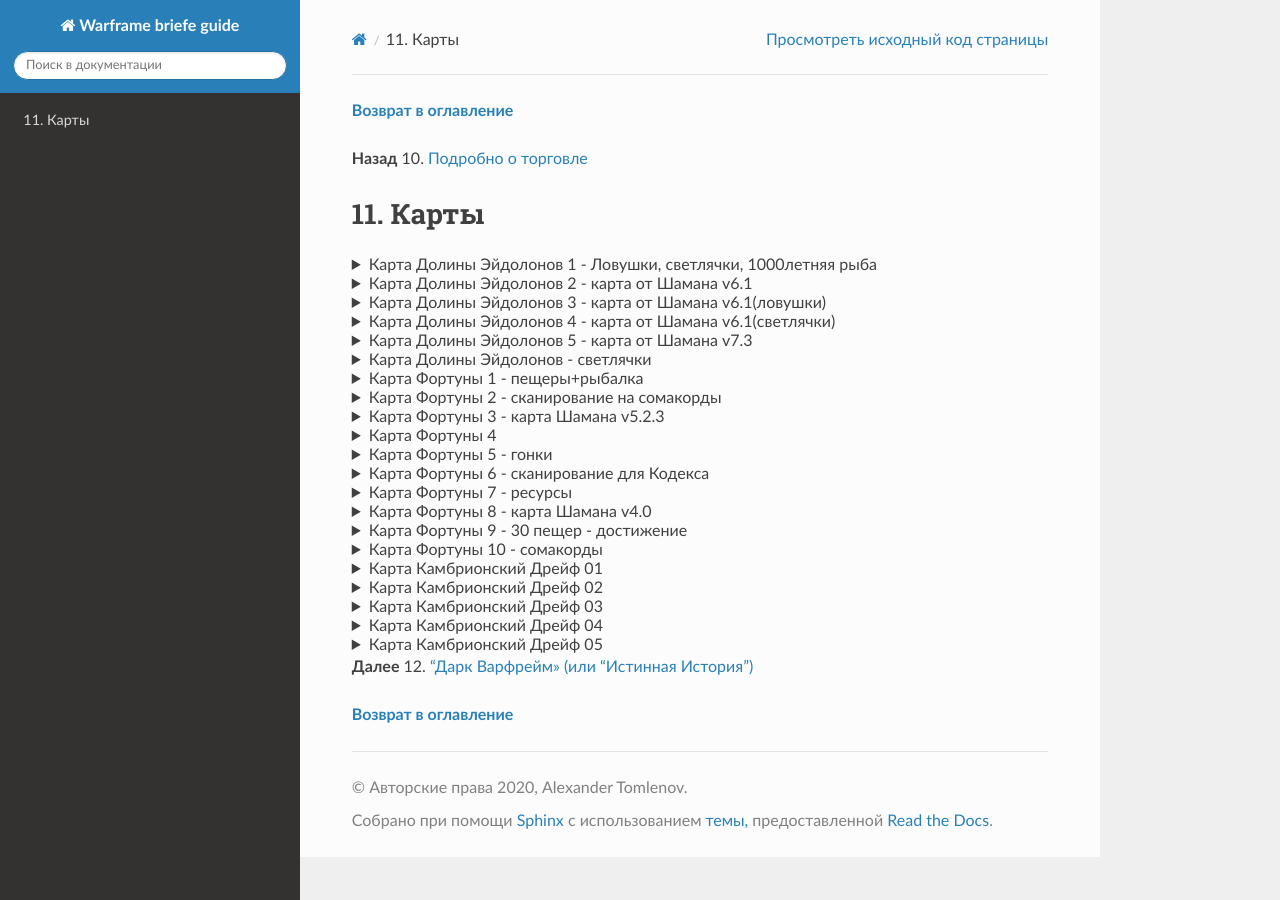
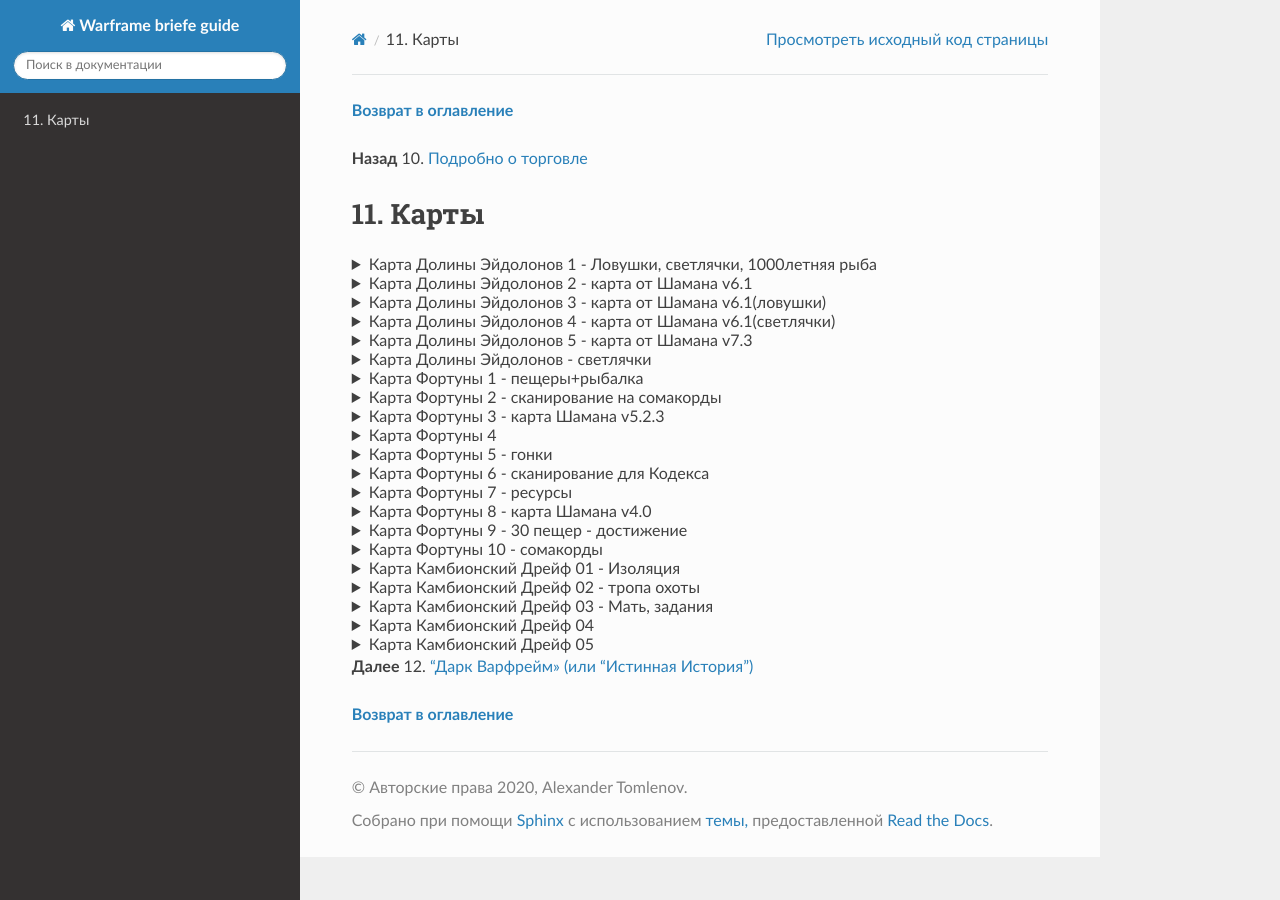
Before and after one commit to crackedmind/warframe-brief-guide, a Sphinx documentation site: the page built from source/11.md, in a window 1280 px wide. Built offline with Sphinx 7.4.7 and the Read the Docs theme 2.0.0, drawn with Linux system fonts in a browser that asks for light colours.

Commit message:
Карты - исправления

```diff
--- a/source/11.md
+++ b/source/11.md
@@ -119,37 +119,37 @@
 </details>
 
 <details>
-  <summary> Карта Камбрионский Дрейф 01</summary>
+  <summary> Карта Камбионский Дрейф 01 - Изоляция</summary>
 
-![Карта 18](maps\Map_Heart_of_Deimos 01.jpg  "Карта Деймоса 1")
+![Карта 18](maps/Map_Heart_of_Deimos 01.jpg  "Карта Деймоса 1")
 
 </details>
 
 <details>
-  <summary> Карта Камбрионский Дрейф 02</summary>
+  <summary> Карта Камбионский Дрейф 02 - тропа охоты</summary>
 
-![Карта 19](maps\Map_Heart_of_Deimos 02.jpg  "Карта Деймоса 2")
+![Карта 19](maps/Map_Heart_of_Deimos 02.jpg  "Карта Деймоса 2")
 
 </details>
 
 <details>
-  <summary> Карта Камбрионский Дрейф 03</summary>
+  <summary> Карта Камбионский Дрейф 03 - Мать, задания</summary>
 
-![Карта 20](maps\Map_Heart_of_Deimos 01.png  "Карта Деймоса 3")
+![Карта 20](maps/Map_Heart_of_Deimos 01.png  "Карта Деймоса 3")
 
 </details>
 
 <details>
-  <summary> Карта Камбрионский Дрейф 04</summary>
+  <summary> Карта Камбионский Дрейф 04</summary>
 
-![Карта 21](maps\Map_Heart_of_Deimos 04.jpg  "Карта Деймоса 4")
+![Карта 21](maps/Map_Heart_of_Deimos 04.jpg  "Карта Деймоса 4")
 
 </details>
 
 <details>
-  <summary> Карта Камбрионский Дрейф 05</summary>
+  <summary> Карта Камбионский Дрейф 05</summary>
 
-![Карта 21](maps\Map_Heart_of_Deimos 05+.jpg  "Карта Деймоса 5")
+![Карта 22](maps/Map_Heart_of_Deimos 05+.jpg  "Карта Деймоса 5")
 
 </details>
 
```
Also changed, not shown: source/index.md (+1 -1 lines).
